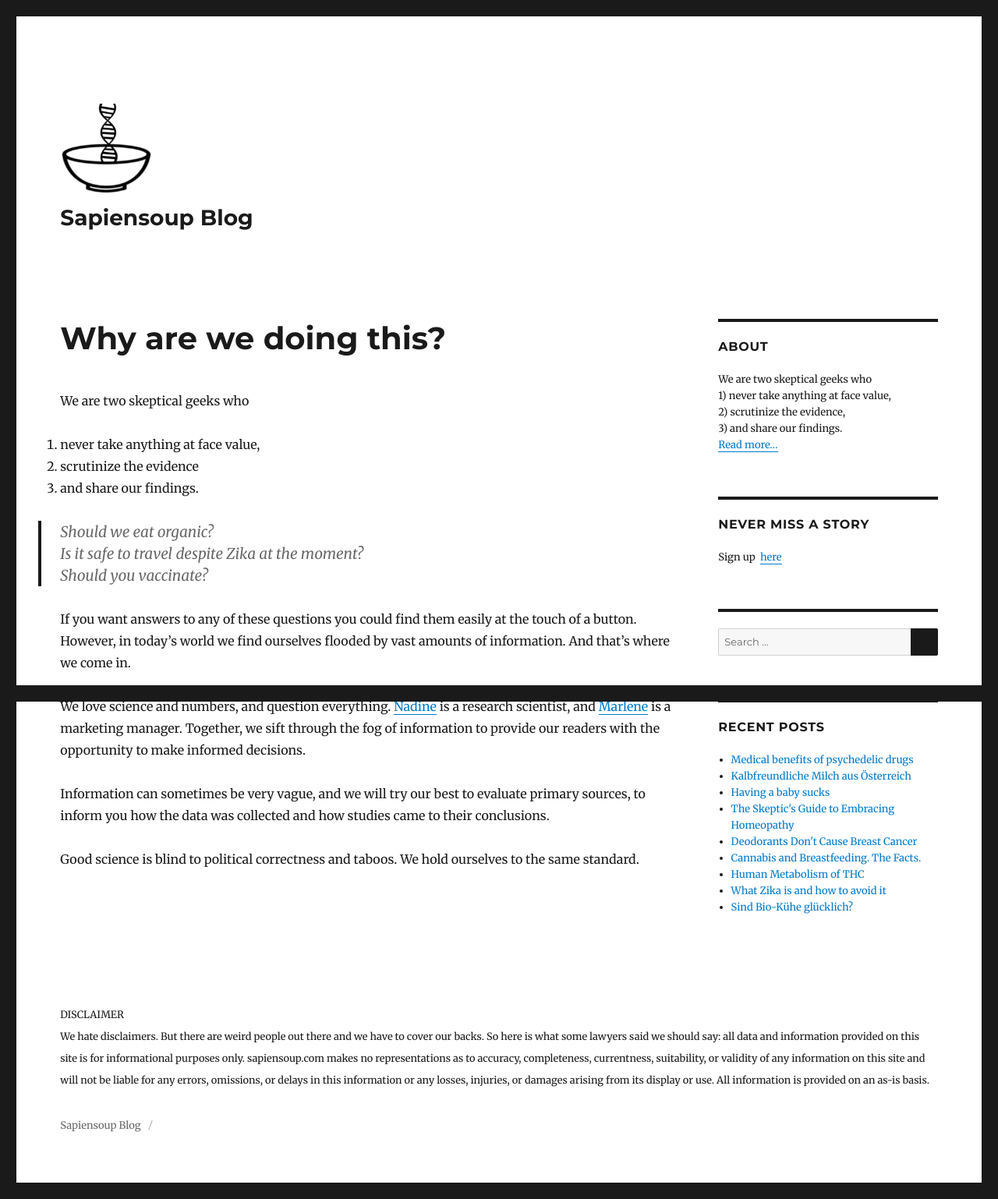
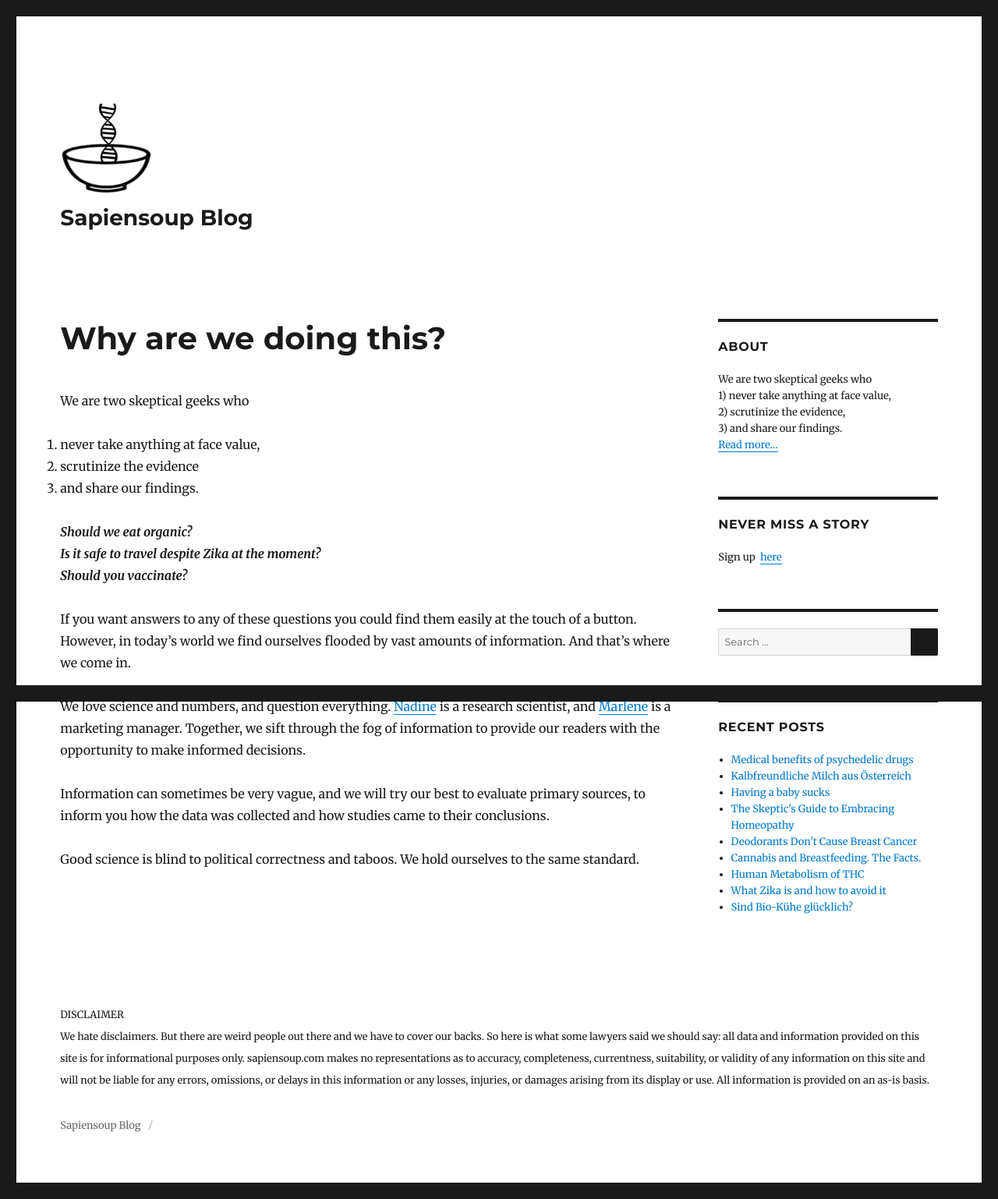
Before and after one commit to sapiensoup/sapiensoup.com, a Jekyll site: the page built from about.md, in a window 1280 px wide. Shown: the whole page at 78% size. Built offline with Jekyll 4.4.1, drawn with Linux system fonts in a browser that asks for light colours.

Commit message:
Change formatting

```diff
--- a/about.md
+++ b/about.md
@@ -9,9 +9,9 @@ We are two skeptical geeks who
  2. scrutinize the evidence
  3. and share our findings.
 
-> Should we eat organic?<br>
-> Is it safe to travel despite Zika at the moment?<br>
-> Should you vaccinate?
+_**Should we eat organic?<br>
+Is it safe to travel despite Zika at the moment?<br>
+Should you vaccinate?**_
 
 If you want answers to any of these questions you could find them easily at the touch of a button. However, in today's world we find ourselves flooded by vast amounts of information. And that's where we come in.
 
```
